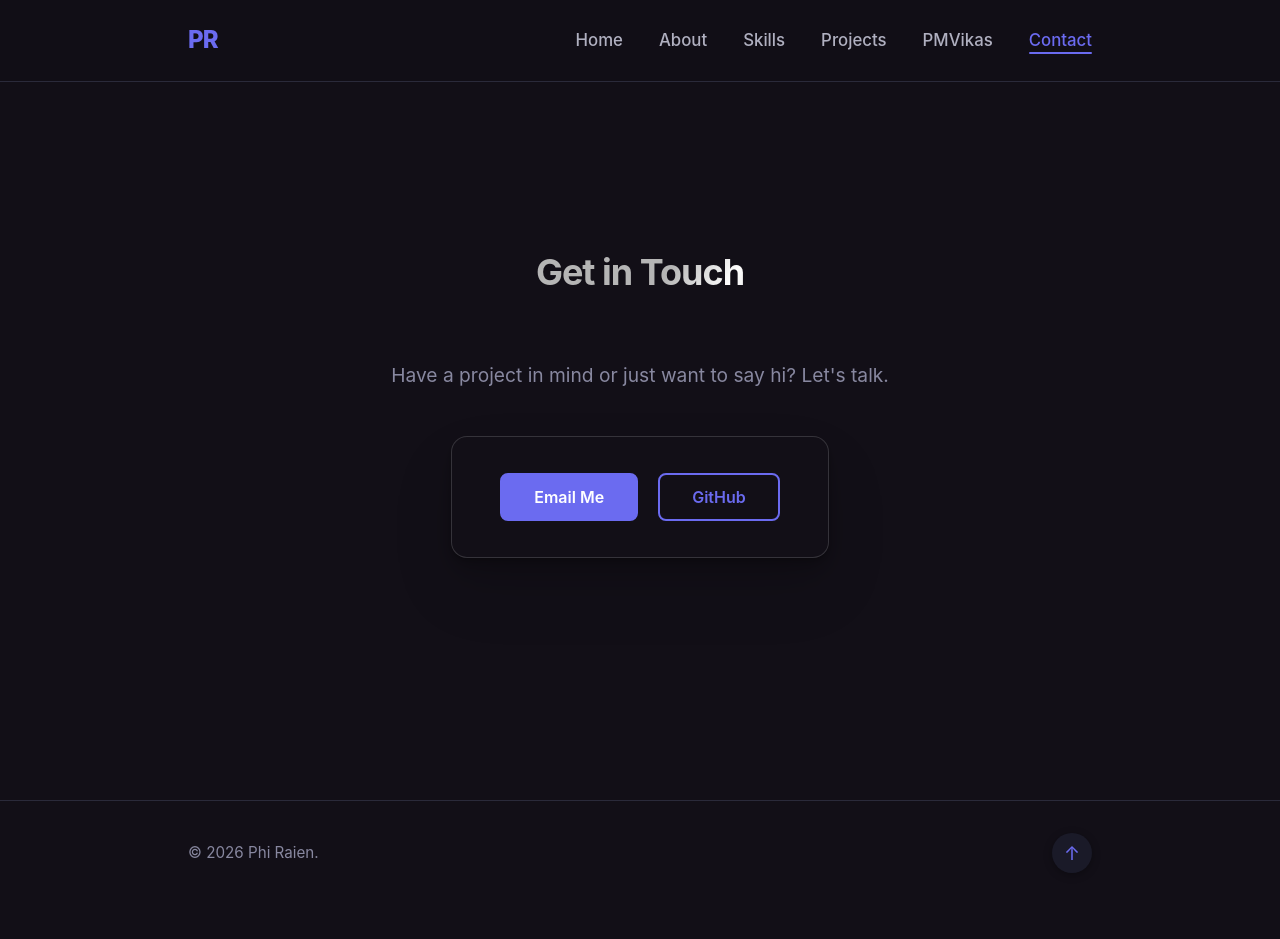
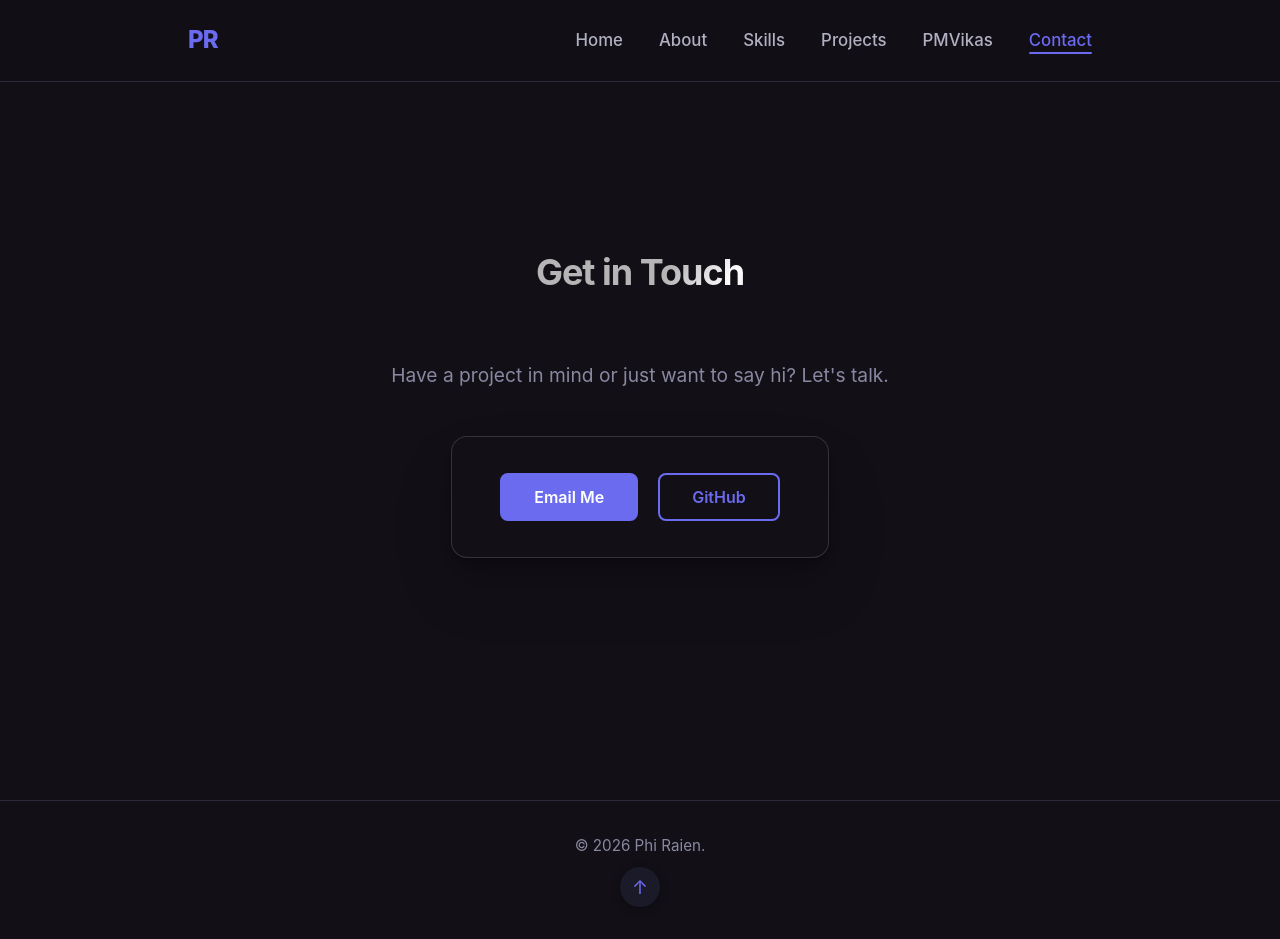
Before and after one commit to Phiraien/Portfolio, a React (Vite) app: page /Portfolio/contact in a window 1280 px wide. Before the commit the page ends 905 px from the top, so only its background shows below. Built offline with nearby package versions, Linux system fonts and the light colour scheme.

Commit message:
center footer content

```diff
--- a/src/App.css
+++ b/src/App.css
@@ -450,8 +450,9 @@ footer {
 }
 .footer-inner {
   display: flex;
-  justify-content: space-between;
+  flex-direction: column;
   align-items: center;
+  gap: 8px;
 }
 footer p {
   color: var(--text-dim);
```
